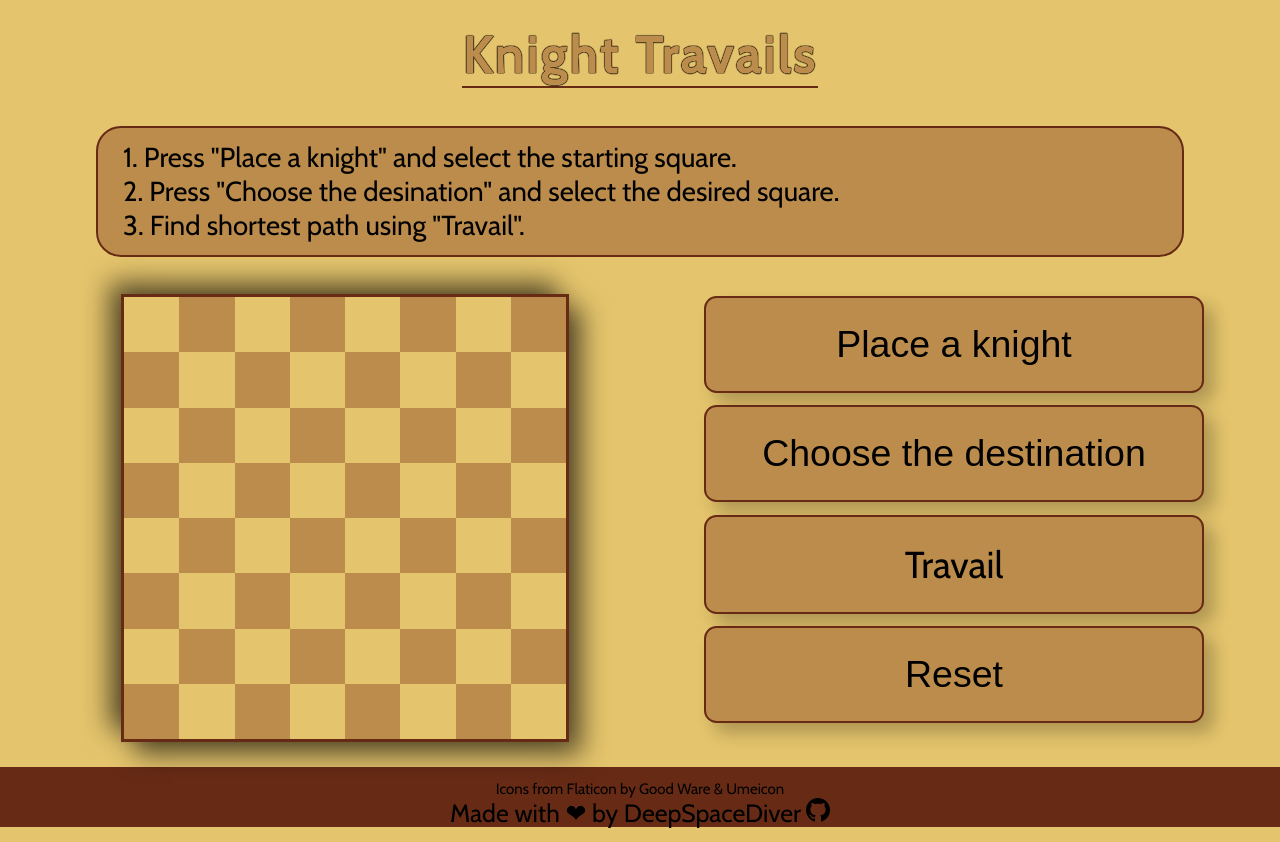
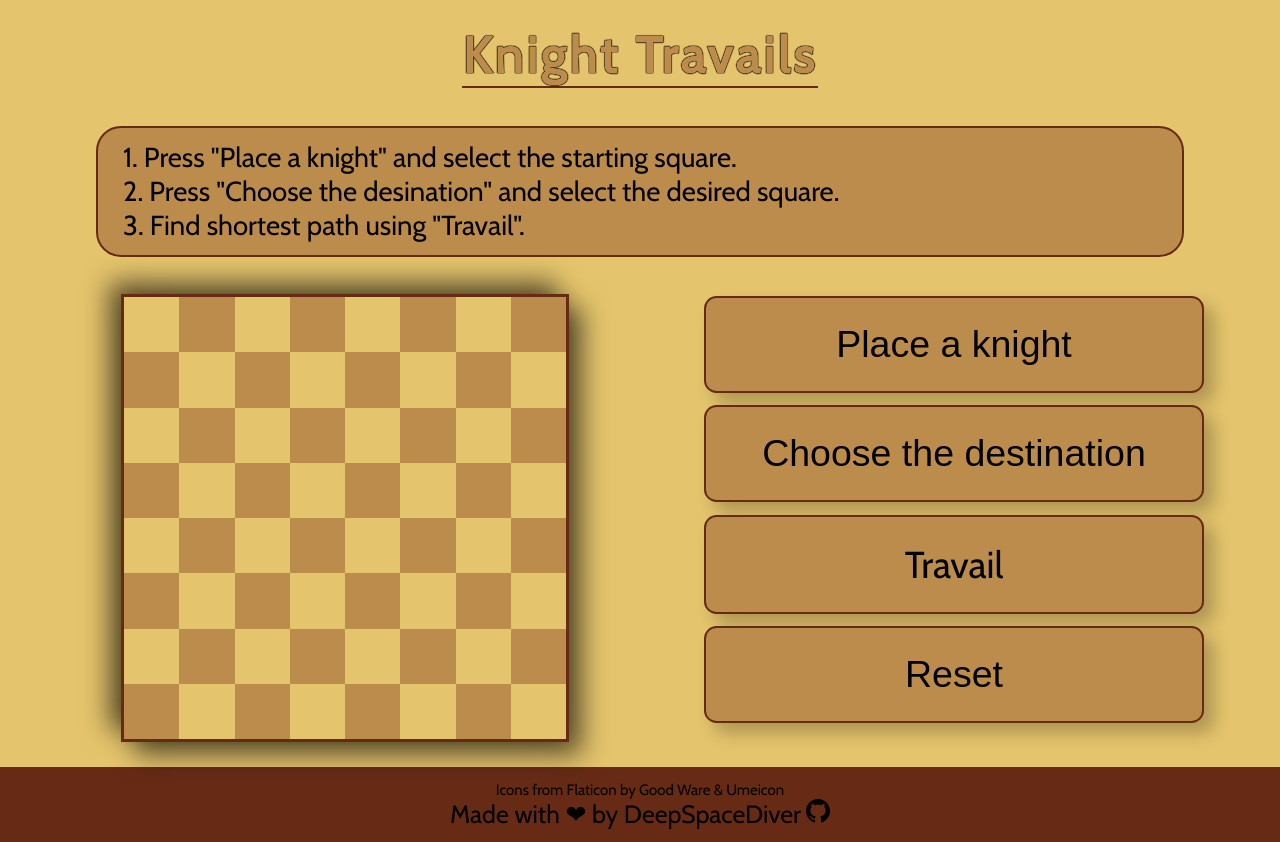
Before and after one commit to Deepspacediver/knight-travails, a website built with webpack: page dist/index.html in a window 1280 px wide. Built offline with nearby package versions, Linux system fonts and the light colour scheme.

Commit message:
corrected footer overflowing

```diff
--- a/src/style.css
+++ b/src/style.css
@@ -154,8 +154,10 @@ main {
 footer {
   margin-top: 1rem;
   background-color: var(--tertiary);
-  padding: 0.5rem;
   width: 100%;
+  display: flex;
+  justify-content: center;
+  align-items: center;
 }
 
 footer .footer-information {
@@ -197,12 +199,12 @@ footer .footer-information {
 
 .page-wrap {
   min-height: 100%;
-  margin-bottom: -60px;
+  margin-bottom: -75px;
 }
 
 footer,
 .page-wrap:after {
-  height: 60px;
+  height: 75px;
 }
 
 .page-wrap:after {
```
